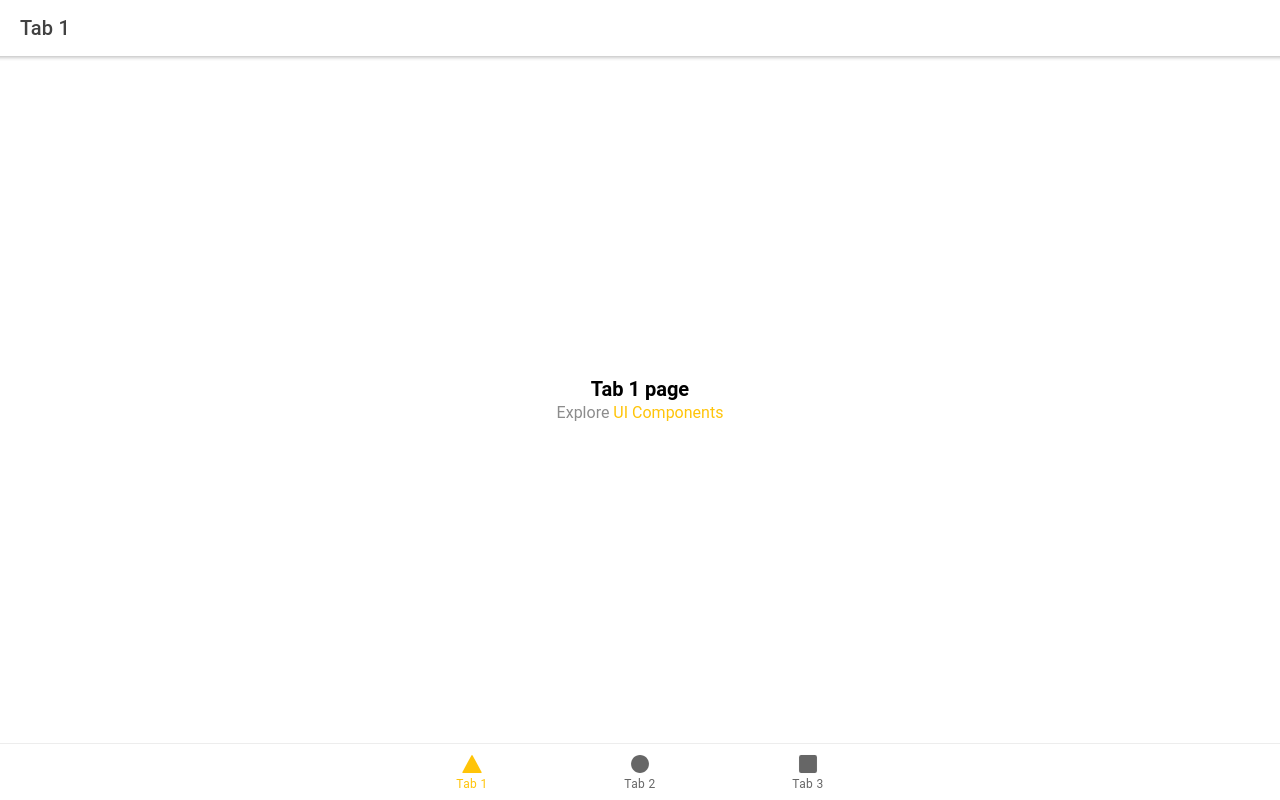
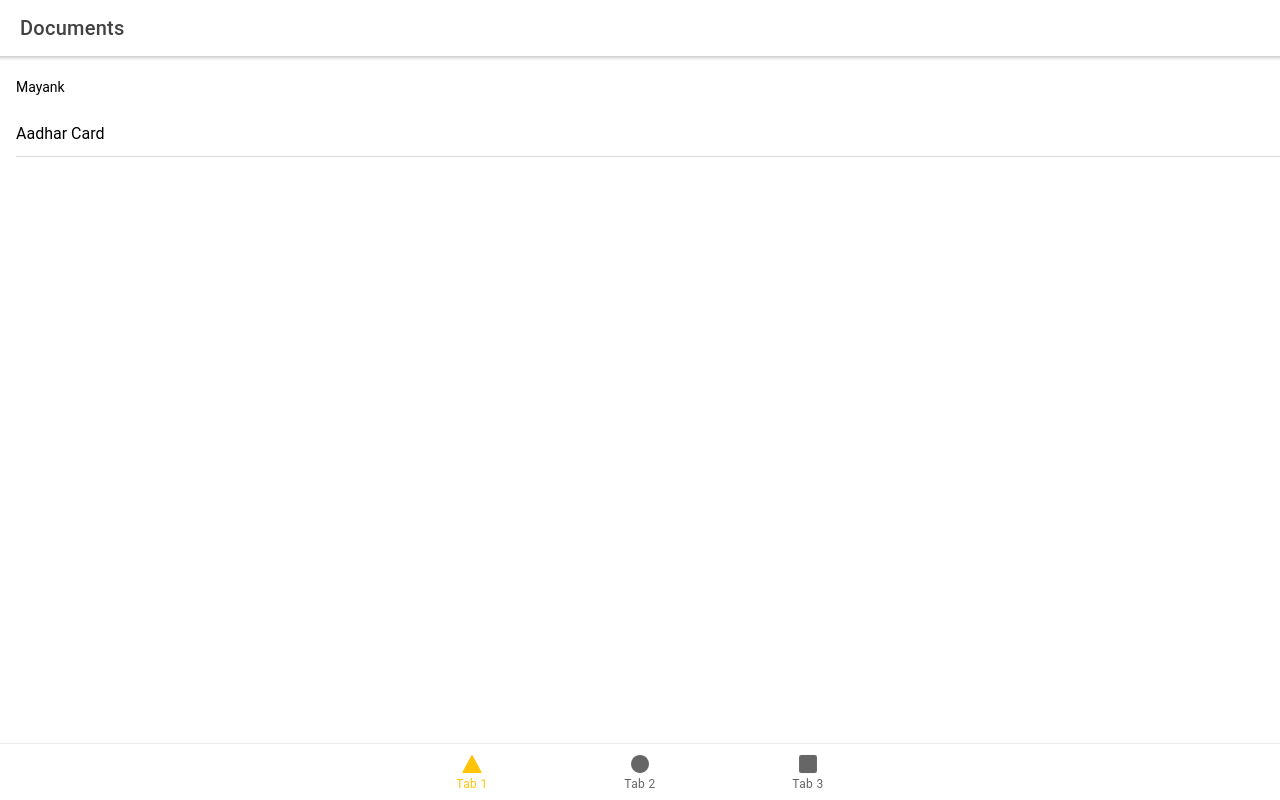
Before and after one commit to mayankgandhi/life-book, a React (Create React App) app: page /tab1 in a window 1280 px wide. Built offline with nearby package versions, Linux system fonts and the light colour scheme.

Commit message:
added Tab 3 Entities

```diff
--- a/src/pages/Tab1.tsx
+++ b/src/pages/Tab1.tsx
@@ -1,22 +1,34 @@
-import { IonContent, IonHeader, IonPage, IonTitle, IonToolbar } from '@ionic/react';
+import { IonContent, IonHeader, IonPage, IonTitle, IonToolbar, IonListHeader, IonList, IonItem, IonLabel} from '@ionic/react';
 import ExploreContainer from '../components/ExploreContainer';
 import './Tab1.css';
+
+const DocsList: React.FC = () => {
+  return (
+    <IonContent>
+      <IonList>
+        <IonListHeader>
+          Mayank
+        </IonListHeader>
+        <IonItem>
+          <IonLabel>
+            Aadhar Card
+          </IonLabel>
+        </IonItem>
+      </IonList>
+    </IonContent>
+  )
+}
 
 const Tab1: React.FC = () => {
   return (
     <IonPage>
       <IonHeader>
         <IonToolbar>
-          <IonTitle>Tab 1</IonTitle>
+          <IonTitle>Documents</IonTitle>
         </IonToolbar>
       </IonHeader>
       <IonContent fullscreen>
-        <IonHeader collapse="condense">
-          <IonToolbar>
-            <IonTitle size="large">Tab 1</IonTitle>
-          </IonToolbar>
-        </IonHeader>
-        <ExploreContainer name="Tab 1 page" />
+        <DocsList />
       </IonContent>
     </IonPage>
   );
```
